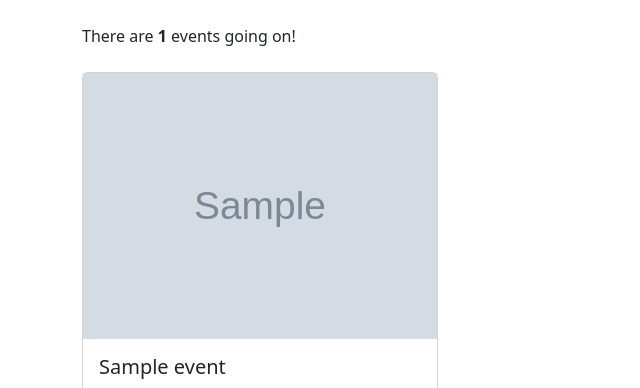
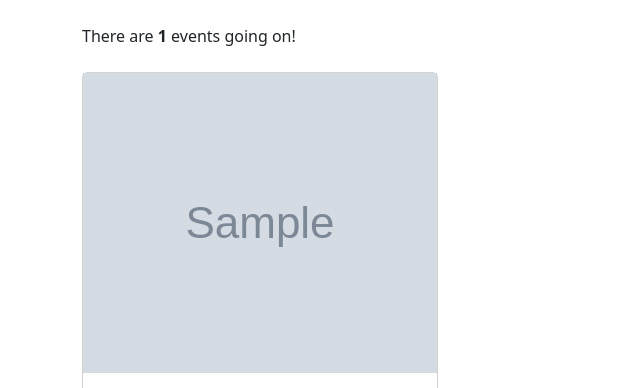
Before and after one commit to codesuzyworld/HTTP-5225-Assignment2-Grp3, a PHP site: page / in a window 1280 px wide. Shown: the part 204-592 px from the top of the page, without its empty margins (0-640 px from the left). Run offline with PHP 8.4, Linux system fonts and the light colour scheme; tables that the repository leaves empty or names only in its code hold one stand-in row (values such as "Sample post"); grey boxes marked "Sample" are stand-in pictures; data that the repository does not hold is empty.

Commit message:
fixed image size problem

```diff
--- a/index.php
+++ b/index.php
@@ -42,7 +42,7 @@ include('admin/includes/functions.php');
 
 <style>
   .card-img-fixed {
-    max-height: 300px;
+    height: 300px;
     width: 100%;
     object-fit: cover;
   }
```
